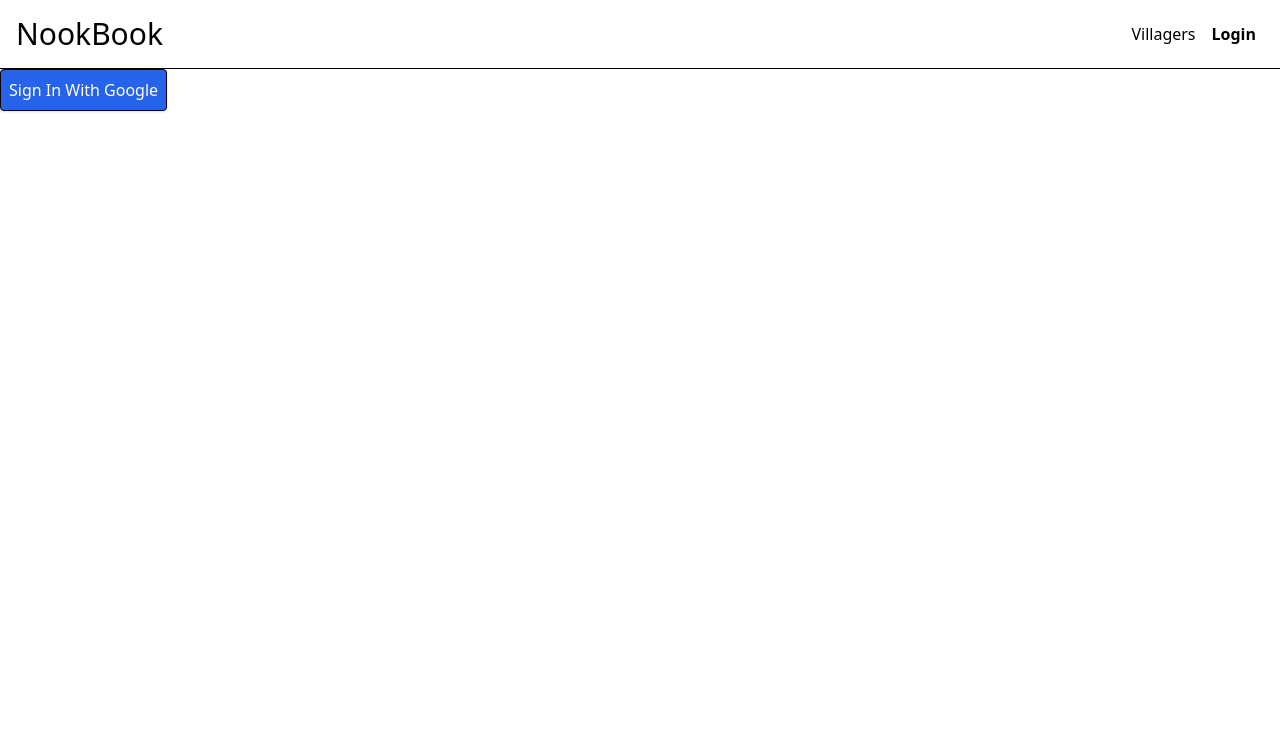
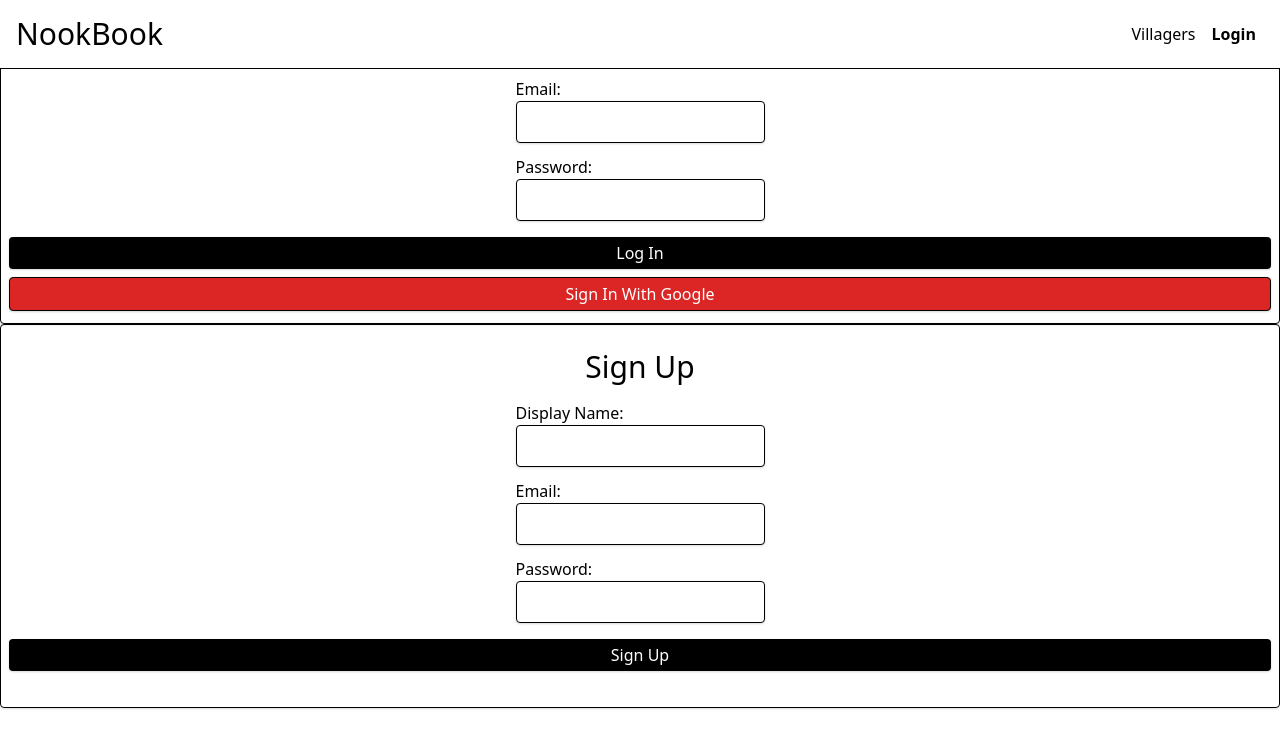
Before and after one commit to MCacciano/looking-for-group, a React (Create React App) app: page /login in a window 1280 px wide. Shown: the top 748 px of the page. Built offline with nearby package versions, Linux system fonts and the light colour scheme; no server answers.

Commit message:
sign in and sign up functionality should be working, still styling the form on the login page

```diff
--- a/src/App.js
+++ b/src/App.js
@@ -1,6 +1,6 @@
 import { useEffect } from 'react';
 import { Route, Switch } from 'react-router-dom';
-import { auth } from './firebase';
+import { auth, createUserProfileDocument } from './firebase';
 
 import useGlobalContext from './hooks/useGlobalContext';
 
@@ -19,11 +19,20 @@ const App = () => {
 
     if (user) setUser(user);
 
-    const unsub = auth.onAuthStateChanged(authUser => {
+    const unsub = auth.onAuthStateChanged(async authUser => {
       if (authUser) {
-        const { displayName, email, uid } = authUser;
+        try {
+          const userRef = await createUserProfileDocument(authUser);
 
-        setUser({ displayName: displayName || email, email, uid });
+          userRef.onSnapshot(snapShot => {
+            setUser({
+              id: snapShot.id,
+              ...snapShot.data()
+            });
+          });
+        } catch (err) {
+          console.error(err);
+        }
       } else {
         localStorage.removeItem('user');
         setUser(null);
--- /dev/null
+++ b/src/components/LoginForm/LoginForm.js
@@ -0,0 +1,76 @@
+import { useState } from 'react';
+import PropTypes from 'prop-types';
+import { auth, signInWithGoogle } from '../../firebase';
+
+const LoginForm = ({ className = '' }) => {
+  const [loginForm, setLoginForm] = useState({
+    email: '',
+    password: ''
+  });
+
+  const handleOnChange = e => {
+    const { name, value } = e.currentTarget;
+
+    setLoginForm(prev => ({ ...prev, [name]: value }));
+  };
+
+  const handleSubmit = async e => {
+    e.preventDefault();
+
+    await auth.signInWithEmailAndPassword(loginForm.email, loginForm.password);
+  };
+
+  const inputClasses = `border border-black rounded shadow p-2 mb-2`;
+
+  return (
+    <form
+      onSubmit={handleSubmit}
+      className={`flex flex-col items-center p-2 justify-between border border-black shadow rounded ${className}`}
+    >
+      <div className='flex justify-center my-4'>
+        <h1 className='text-3xl font-medium'>Login</h1>
+      </div>
+      <label htmlFor='email' className='flex flex-col mb-1'>
+        Email:
+        <input
+          className={inputClasses}
+          type='email'
+          name='email'
+          id='email'
+          onChange={handleOnChange}
+        />
+      </label>
+      <label htmlFor='password' className='flex flex-col mb-1'>
+        Password:
+        <input
+          className={inputClasses}
+          type='password'
+          name='password'
+          id='password'
+          onChange={handleOnChange}
+        />
+      </label>
+      <div className='flex flex-col w-full'>
+        <button
+          type='submit'
+          className='bg-black text-white rounded shadow font-normal p-1 my-1'
+        >
+          Log In
+        </button>
+        <button
+          type='button'
+          onClick={signInWithGoogle}
+          className='text-white border border-black bg-red-600 p-1 my-1 cursor-pointer shadow rounded font-normal'
+        >
+          Sign In With Google
+        </button>
+      </div>
+    </form>
+  );
+};
+
+LoginForm.propTypes = {
+  className: PropTypes.string
+};
+
+export default LoginForm;
--- /dev/null
+++ b/src/components/LoginForm/index.js
@@ -0,0 +1 @@
+export { default } from './LoginForm';
--- a/src/components/Navbar/Navbar.js
+++ b/src/components/Navbar/Navbar.js
@@ -5,7 +5,7 @@ const Navbar = () => {
   const user = JSON.parse(localStorage.getItem('user'));
 
   return (
-    <nav className='sticky top-0 flex justify-center p-4 border-b border-black z-50'>
+    <nav className='sticky top-0 flex justify-center p-4 border-b border-black bg-white z-50'>
       <div className='flex justify-between w-full max-w-screen-xl'>
         <h1 className='text-3xl font-medium cursor-pointer'>
           <NavLink to='/'>
--- /dev/null
+++ b/src/components/SignUpForm/SignUpform.js
@@ -0,0 +1,91 @@
+import { useState } from 'react';
+import PropTypes from 'prop-types';
+import { auth, createUserProfileDocument } from '../../firebase';
+
+const SignUpform = ({ className = '' }) => {
+  const [signUpForm, setSignUpform] = useState({
+    displayName: '',
+    email: '',
+    password: '',
+    confirmPassword: ''
+  });
+
+  const handleOnChange = e => {
+    const { name, value } = e.currentTarget;
+
+    setSignUpform(prev => ({ ...prev, [name]: value }));
+  };
+
+  const handleSubmit = async e => {
+    e.preventDefault();
+    const { displayName, email, password, confirmPassword } = signUpForm;
+
+    if (password !== confirmPassword) {
+      console.error('passwords dont match create a toast for this');
+      return;
+    }
+
+    const { user } = await auth.createUserWithEmailAndPassword(email, password);
+    await createUserProfileDocument(user, { displayName });
+  };
+
+  const inputClasses = `border border-black rounded shadow p-2 mb-2`;
+
+  return (
+    <form
+      onSubmit={handleSubmit}
+      className={`flex flex-col items-center p-2 justify-between border border-black shadow rounded ${className}`}
+    >
+      <div className='flex justify-center my-4'>
+        <h1 className='text-3xl font-medium'>Sign Up</h1>
+      </div>
+      <label htmlFor='displayName' className='flex flex-col mb-1'>
+        Display Name:
+        <input
+          className={inputClasses}
+          type='text'
+          name='displayName'
+          id='displayName'
+          onChange={handleOnChange}
+        />
+      </label>
+      <label htmlFor='sign_up_email' className='flex flex-col mb-1'>
+        Email:
+        <input
+          className={inputClasses}
+          type='email'
+          name='sign_up_email'
+          id='sign_up_email'
+          onChange={handleOnChange}
+        />
+      </label>
+      <label htmlFor='sign_up_password' className='flex flex-col mb-1'>
+        Password:
+        <input
+          className={inputClasses}
+          type='password'
+          name='sign_up_password'
+          id='sign_up_password'
+          onChange={handleOnChange}
+        />
+      </label>
+      <div className='flex flex-col w-full'>
+        <button
+          type='submit'
+          className='bg-black text-white rounded shadow font-normal p-1 my-1'
+        >
+          Sign Up
+        </button>
+        <button type='button' className='invisible'>
+          Sign In With Google
+        </button>
+      </div>
+    </form>
+  );
+};
+
+SignUpform.propTypes = {
+  className: PropTypes.string
+};
+
+export default SignUpform;
--- /dev/null
+++ b/src/components/SignUpForm/index.js
@@ -0,0 +1 @@
+export { default } from './SignUpform';
--- a/src/firebase/index.js
+++ b/src/firebase/index.js
@@ -15,8 +15,34 @@ if (!firebase.apps.length) {
   firebase.initializeApp(firebaseConfig);
 }
 
+export const createUserProfileDocument = async (userAuth, additionalData) => {
+  if (!userAuth) return;
+
+  const userRef = firestore.doc(`users/${userAuth.uid}`);
+
+  const snapShot = await userRef.get();
+
+  if (!snapShot.exists) {
+    const { displayName, email } = userAuth;
+    const createdAt = new Date();
+
+    try {
+      await userRef.set({
+        displayName: displayName || email,
+        email,
+        createdAt,
+        ...additionalData
+      });
+    } catch (err) {
+      console.log(`Error creating user`, err.message);
+    }
+  }
+
+  return userRef;
+};
+
 export const auth = firebase.auth();
-export const store = firebase.firestore();
+export const firestore = firebase.firestore();
 
 const provider = new firebase.auth.GoogleAuthProvider();
 
--- a/src/pages/Login/Login.js
+++ b/src/pages/Login/Login.js
@@ -1,15 +1,18 @@
-import { signInWithGoogle } from '../../firebase';
+import { Redirect } from 'react-router-dom';
+import LoginForm from '../../components/LoginForm';
+import SignUpform from '../../components/SignUpForm';
 
 const Login = () => {
-  return (
-    <div>
-      <button
-        type='button'
-        onClick={signInWithGoogle}
-        className='text-white border border-black bg-blue-600 cursor-pointer shadow p-2 mr-6 rounded'
-      >
-        Sign In With Google
-      </button>
+  const user = JSON.parse(localStorage.getItem('user'));
+
+  return user ? (
+    <Redirect to='/' />
+  ) : (
+    <div className='absolute inset-0 w-screen h-screen'>
+      <div>
+        <LoginForm className='my-4 md:my-0  ' />
+        <SignUpform className='my-4 md:my-0 ' />
+      </div>
     </div>
   );
 };
```
Also changed, not shown: 1 other file (tests, documents, lock files or other folders).
